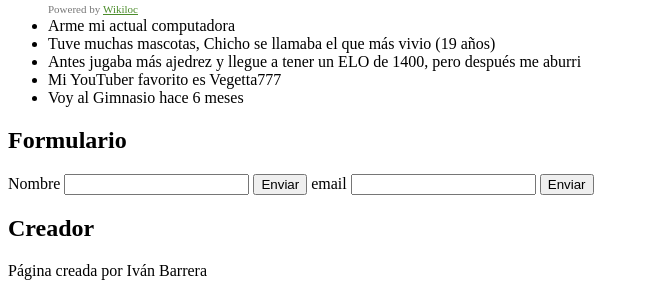
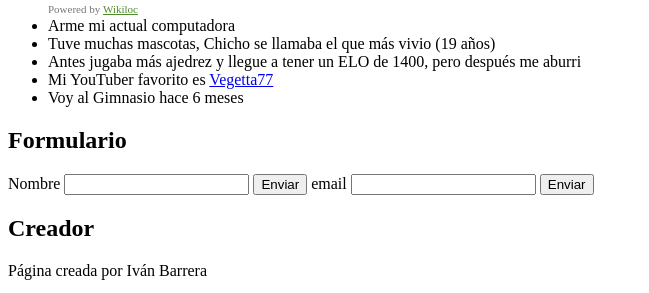
Before and after one commit to IvanBarrera512/Biografia, a plain HTML site: page index.html in a window 1280 px wide. Shown: the part 2395-2688 px from the top of the page, without its empty margins (0-649 px from the left). Drawn offline with Linux system fonts and the light colour scheme.

Commit message:
agregando canal Vegetta777

```diff
--- a/index.html
+++ b/index.html
@@ -49,7 +49,7 @@
                         <li>Arme mi actual computadora</li>
                         <li>Tuve muchas mascotas, Chicho se llamaba el que más vivio (19 años)</li>
                         <li>Antes jugaba más ajedrez y llegue a tener un ELO de 1400, pero después me aburri</li>
-                        <li>Mi YouTuber favorito es Vegetta777 </li>
+                        <li>Mi YouTuber favorito es <a href="https://youtube.com/@vegetta777?si=-4tvJVt5nlUmbbax">Vegetta77</a> </li>
                         <li>Voy al Gimnasio hace 6 meses</li>
                     </ul>
                 </div>
```
